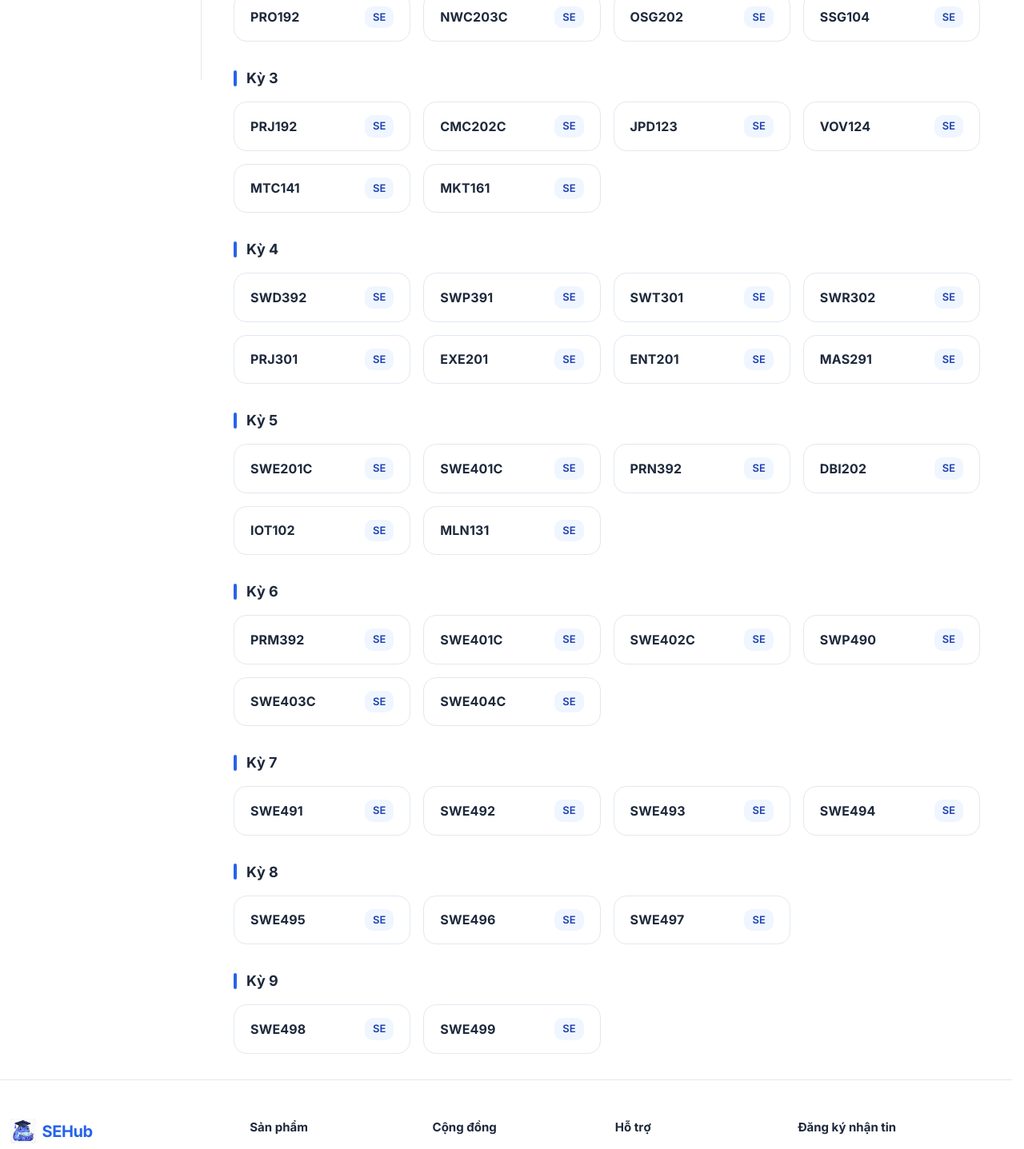
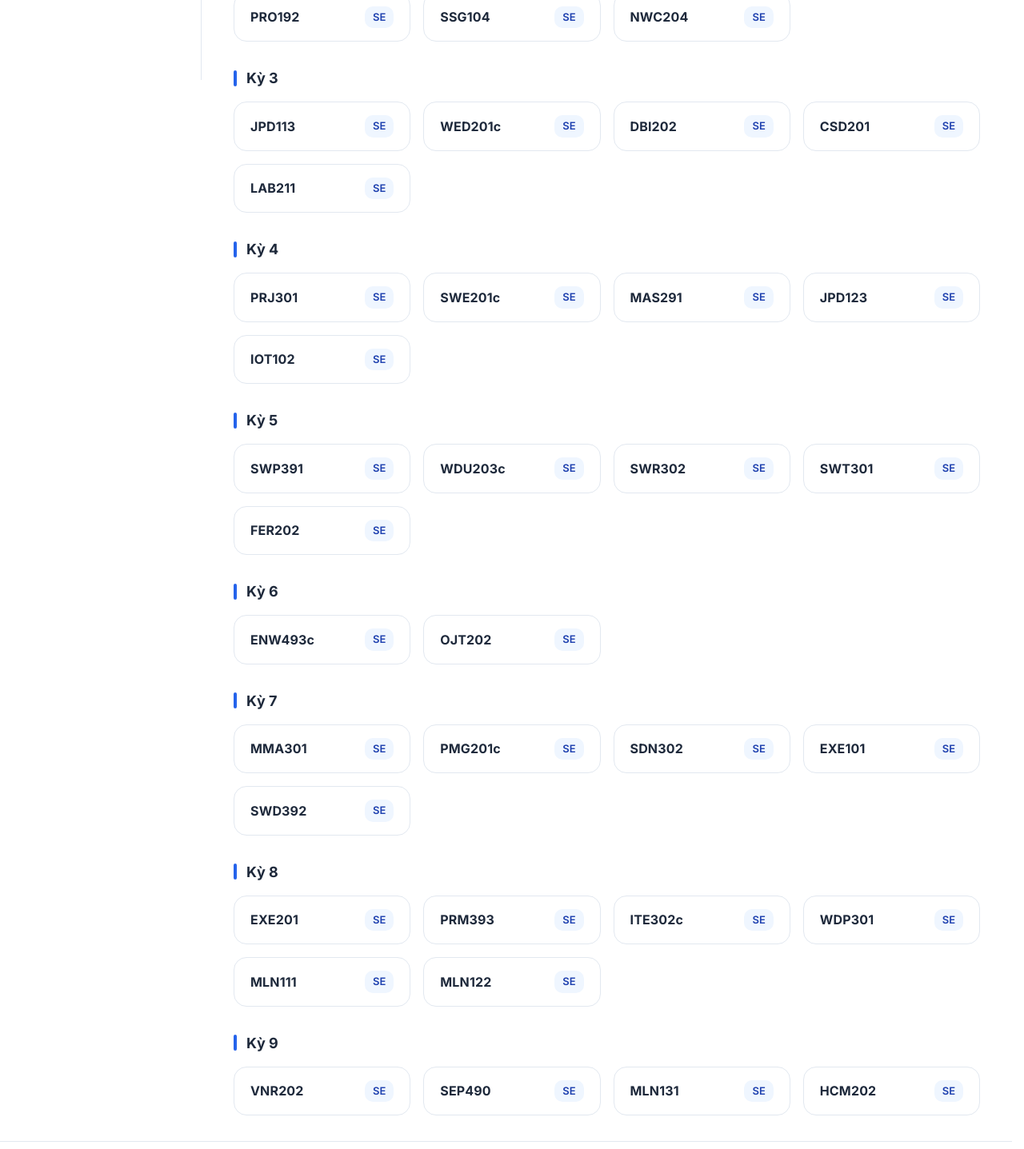
Before and after one commit to TAnhpika/SEHUB, a React (Vite) app in the folder fe/: page /community/documents in a window 1280 px wide. Shown: the part 700-2137 px from the top of the page at 80% size. Built offline with nearby package versions, Linux system fonts and the light colour scheme.

Commit message:
refactor(fe): update review courses for semesters 1-9, replacing and reordering course codes for improved curriculum structure.

```diff
--- a/fe/src/features/review/ReviewQuestionsPage/reviewData.js
+++ b/fe/src/features/review/ReviewQuestionsPage/reviewData.js
@@ -22,11 +22,11 @@ export const REVIEW_COURSES = [
     semester: 1,
     courses: [
       { code: "CSI105", major: "AI" },
-      { code: "PFP191", major: "SE" },
-      { code: "CSI105", major: "SE" },
+      { code: "MAE101", major: "SE" },
+      { code: "PRF192", major: "SE" },
+      { code: "CEA201", major: "SE" },
       { code: "CSI104", major: "SE" },
-      { code: "CEA201", major: "SE" },
-      { code: "PRF192", major: "SE" },
+      { code: "SSL101c", major: "SE" },
     ],
   },
   {
@@ -34,82 +34,78 @@ export const REVIEW_COURSES = [
     courses: [
       { code: "CSD203", major: "AI" },
       { code: "AIG202C", major: "AI" },
+      { code: "MAD101", major: "SE" },
+      { code: "OSG202", major: "SE" },
+      { code: "PRO192", major: "SE" },
+      { code: "SSG104", major: "SE" },
       { code: "NWC204", major: "SE" },
-      { code: "MAD101", major: "SE" },
-      { code: "PRO192", major: "SE" },
-      { code: "NWC203C", major: "SE" },
-      { code: "OSG202", major: "SE" },
-      { code: "SSG104", major: "SE" },
     ],
   },
   {
     semester: 3,
     courses: [
-      { code: "PRJ192", major: "SE" },
-      { code: "CMC202C", major: "SE" },
-      { code: "JPD123", major: "SE" },
-      { code: "VOV124", major: "SE" },
-      { code: "MTC141", major: "SE" },
-      { code: "MKT161", major: "SE" },
+      { code: "JPD113", major: "SE" },
+      { code: "WED201c", major: "SE" },
+      { code: "DBI202", major: "SE" },
+      { code: "CSD201", major: "SE" },
+      { code: "LAB211", major: "SE" },
     ],
   },
   {
     semester: 4,
     courses: [
-      { code: "SWD392", major: "SE" },
-      { code: "SWP391", major: "SE" },
-      { code: "SWT301", major: "SE" },
-      { code: "SWR302", major: "SE" },
       { code: "PRJ301", major: "SE" },
-      { code: "EXE201", major: "SE" },
-      { code: "ENT201", major: "SE" },
+      { code: "SWE201c", major: "SE" },
       { code: "MAS291", major: "SE" },
+      { code: "JPD123", major: "SE" },
+      { code: "IOT102", major: "SE" },
     ],
   },
   {
     semester: 5,
     courses: [
-      { code: "SWE201C", major: "SE" },
-      { code: "SWE401C", major: "SE" },
-      { code: "PRN392", major: "SE" },
-      { code: "DBI202", major: "SE" },
-      { code: "IOT102", major: "SE" },
-      { code: "MLN131", major: "SE" },
+      { code: "SWP391", major: "SE" },
+      { code: "WDU203c", major: "SE" },
+      { code: "SWR302", major: "SE" },
+      { code: "SWT301", major: "SE" },
+      { code: "FER202", major: "SE" },
     ],
   },
   {
     semester: 6,
     courses: [
-      { code: "PRM392", major: "SE" },
-      { code: "SWE401C", major: "SE" },
-      { code: "SWE402C", major: "SE" },
-      { code: "SWP490", major: "SE" },
-      { code: "SWE403C", major: "SE" },
-      { code: "SWE404C", major: "SE" },
+      { code: "ENW493c", major: "SE" },
+      { code: "OJT202", major: "SE" },
     ],
   },
   {
     semester: 7,
     courses: [
-      { code: "SWE491", major: "SE" },
-      { code: "SWE492", major: "SE" },
-      { code: "SWE493", major: "SE" },
-      { code: "SWE494", major: "SE" },
+      { code: "MMA301", major: "SE" },
+      { code: "PMG201c", major: "SE" },
+      { code: "SDN302", major: "SE" },
+      { code: "EXE101", major: "SE" },
+      { code: "SWD392", major: "SE" },
     ],
   },
   {
     semester: 8,
     courses: [
-      { code: "SWE495", major: "SE" },
-      { code: "SWE496", major: "SE" },
-      { code: "SWE497", major: "SE" },
+      { code: "EXE201", major: "SE" },
+      { code: "PRM393", major: "SE" },
+      { code: "ITE302c", major: "SE" },
+      { code: "WDP301", major: "SE" },
+      { code: "MLN111", major: "SE" },
+      { code: "MLN122", major: "SE" },
     ],
   },
   {
     semester: 9,
     courses: [
-      { code: "SWE498", major: "SE" },
-      { code: "SWE499", major: "SE" },
+      { code: "VNR202", major: "SE" },
+      { code: "SEP490", major: "SE" },
+      { code: "MLN131", major: "SE" },
+      { code: "HCM202", major: "SE" },
     ],
   },
 ];
```
